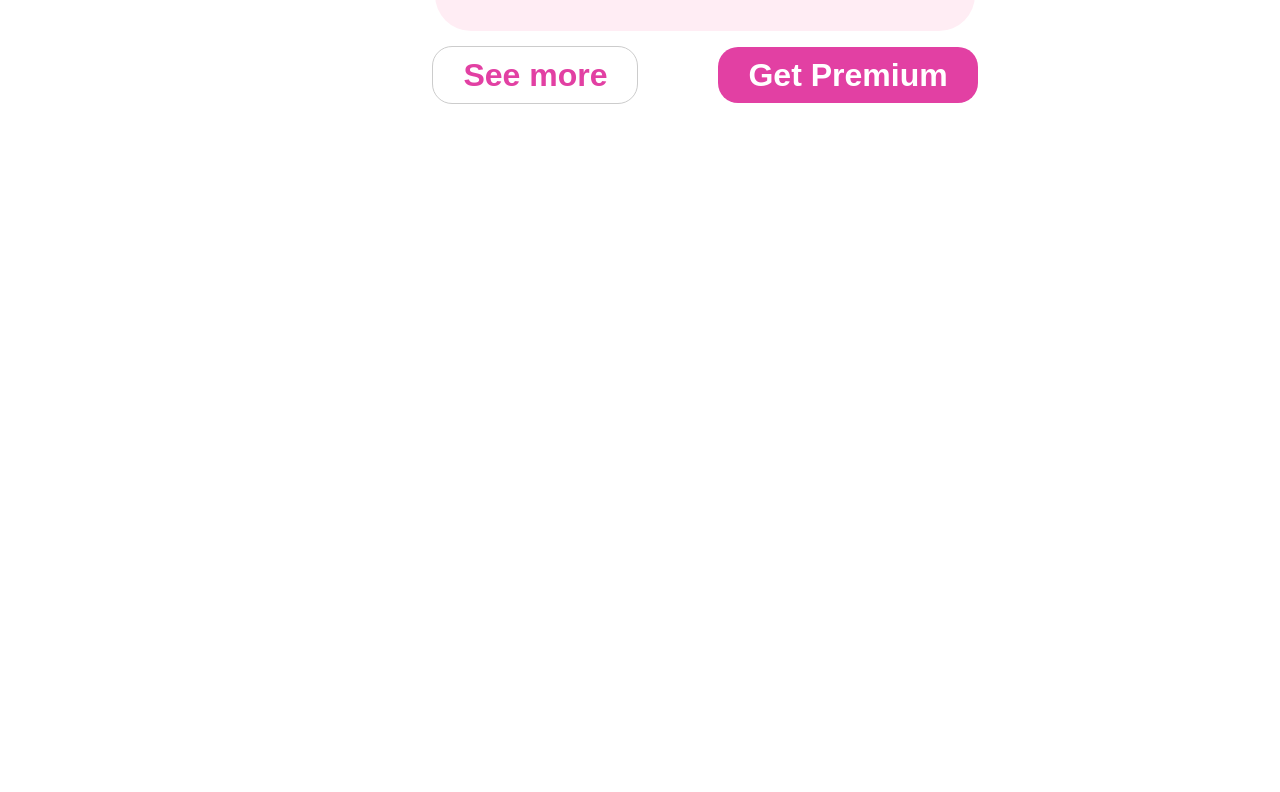
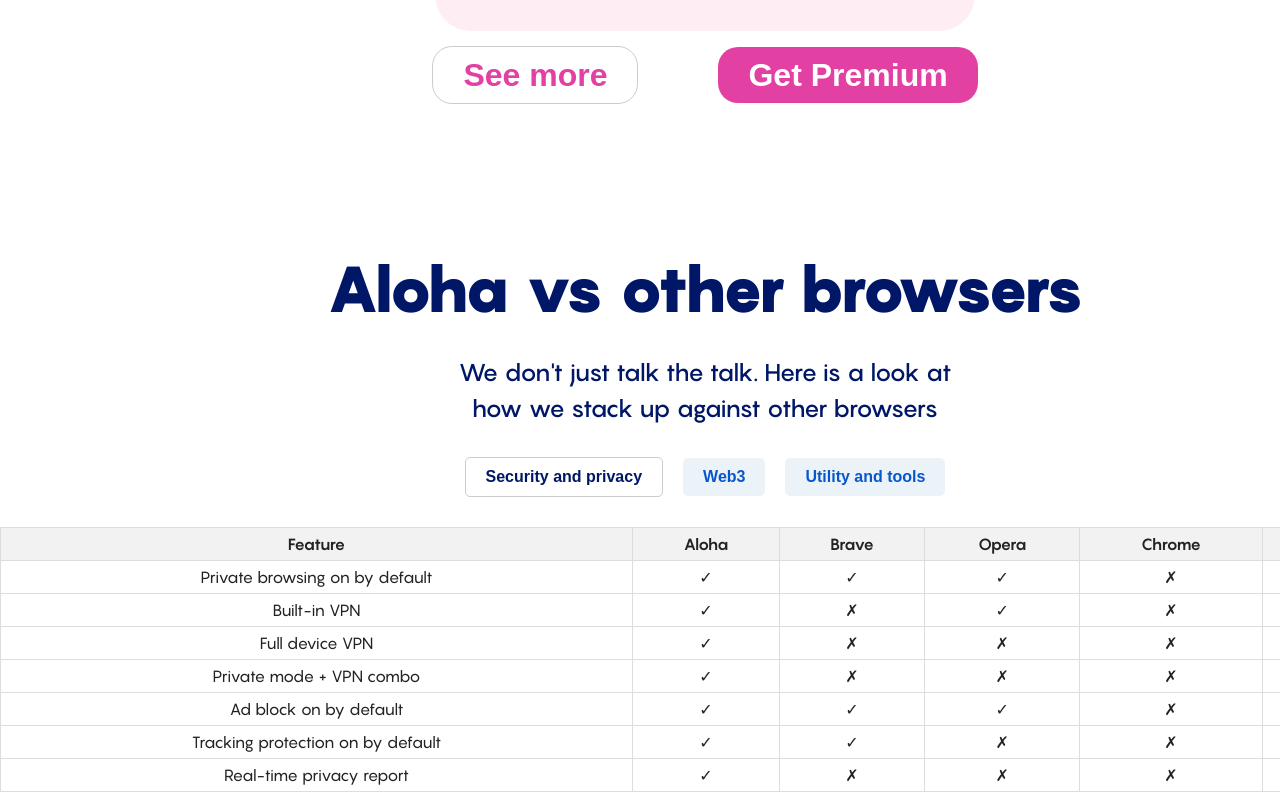
Before and after one commit to holus-bolus/aloha-browser, a Next.js app: page / in a window 1280 px wide. Shown: the part 9162-9954 px from the top of the page. Before the commit the page ends 9416 px from the top, so only its background shows below. Built offline with nearby package versions, Linux system fonts and the light colour scheme.

Commit message:
Added the comparison table

```diff
--- /dev/null
+++ b/app/components/AlohaComparison/AlohaComparison.css
@@ -0,0 +1,61 @@
+.aloha-comparison > .buttons {
+  display: flex;
+  justify-content: center;
+  align-items: center;
+}
+
+.aloha-comparison__title {
+  text-align: center;
+}
+
+.aloha-comparison__description {
+  text-align: center;
+  margin-bottom: 30px;
+}
+
+.buttons {
+  margin-bottom: 30px;
+  display: flex;
+  justify-content: space-between;
+  align-items: center;
+  gap: 20px;
+}
+
+.buttons > button {
+  background-color: #ecf3f8;
+  color: #0756cc;
+  border: none;
+  border-radius: 5px;
+  padding: 10px 20px;
+  cursor: pointer;
+  font-size: 16px;
+  font-weight: 600;
+}
+
+button.active {
+  background-color: transparent;
+  color: #001767;
+  border: 1px solid #ccc;
+}
+
+.comparison-table {
+  width: 100%;
+  border-collapse: collapse;
+  margin-top: 20px;
+}
+
+.comparison-table th,
+.comparison-table td {
+  border: 1px solid #ddd;
+  padding: 8px;
+}
+
+.comparison-table th {
+  background-color: #f2f2f2;
+  font-weight: bold;
+}
+
+.comparison-table td {
+  text-align: center;
+  font-size: 16px;
+}
--- /dev/null
+++ b/app/components/AlohaComparison/AlohaComparison.tsx
@@ -0,0 +1,208 @@
+import React, { useState } from "react";
+import "./AlohaComparison.css";
+import { Categories } from "@/app/components/AlohaComparison/types";
+
+const AlohaComparison: React.FC = () => {
+  const [category, setCategory] = useState<keyof Categories>("security");
+
+  const categories = {
+    security: [
+      {
+        feature: "Private browsing on by default",
+        aloha: true,
+        brave: true,
+        opera: true,
+        chrome: false,
+        safari: false,
+      },
+      {
+        feature: "Built-in VPN",
+        aloha: true,
+        brave: false,
+        opera: true,
+        chrome: false,
+        safari: false,
+      },
+      {
+        feature: "Full device VPN",
+        aloha: true,
+        brave: false,
+        opera: false,
+        chrome: false,
+        safari: false,
+      },
+      {
+        feature: "Private mode + VPN combo",
+        aloha: true,
+        brave: false,
+        opera: false,
+        chrome: false,
+        safari: false,
+      },
+      {
+        feature: "Ad block on by default",
+        aloha: true,
+        brave: true,
+        opera: true,
+        chrome: false,
+        safari: false,
+      },
+      {
+        feature: "Tracking protection on by default",
+        aloha: true,
+        brave: true,
+        opera: false,
+        chrome: false,
+        safari: false,
+      },
+      {
+        feature: "Real-time privacy report",
+        aloha: true,
+        brave: false,
+        opera: false,
+        chrome: false,
+        safari: true,
+      },
+    ],
+    web3: [
+      {
+        feature: "Built-in Crypto Wallet",
+        aloha: true,
+        brave: true,
+        opera: false,
+        chrome: false,
+        safari: false,
+      },
+      {
+        feature: "Support for DApps",
+        aloha: true,
+        brave: true,
+        opera: false,
+        chrome: false,
+        safari: false,
+      },
+      {
+        feature: "Blockchain-based ID",
+        aloha: false,
+        brave: true,
+        opera: false,
+        chrome: false,
+        safari: false,
+      },
+      {
+        feature: "Web3 Browsing",
+        aloha: true,
+        brave: true,
+        opera: false,
+        chrome: false,
+        safari: false,
+      },
+      {
+        feature: "Token Swapping",
+        aloha: true,
+        brave: true,
+        opera: false,
+        chrome: false,
+        safari: false,
+      },
+    ],
+    tools: [
+      {
+        feature: "Built-in Ad Blocker",
+        aloha: true,
+        brave: true,
+        opera: true,
+        chrome: false,
+        safari: false,
+      },
+      {
+        feature: "Tracking Protection",
+        aloha: true,
+        brave: true,
+        opera: true,
+        chrome: false,
+        safari: false,
+      },
+      {
+        feature: "Password Manager",
+        aloha: true,
+        brave: true,
+        opera: true,
+        chrome: false,
+        safari: true,
+      },
+      {
+        feature: "Sync Across Devices",
+        aloha: true,
+        brave: true,
+        opera: true,
+        chrome: true,
+        safari: true,
+      },
+      {
+        feature: "Customizable UI",
+        aloha: true,
+        brave: true,
+        opera: true,
+        chrome: true,
+        safari: false,
+      },
+    ],
+  };
+
+  return (
+    <section className="aloha-comparison">
+      <h2 className="title aloha-comparison__title">Aloha vs other browsers</h2>
+      <p className="description aloha-comparison__description">
+        We don't just talk the talk. Here is a look at <br />
+        how we stack up against other browsers
+      </p>
+      <div className="buttons">
+        <button
+          className={category === "security" ? "active" : ""}
+          onClick={() => setCategory("security")}
+        >
+          Security and privacy
+        </button>
+        <button
+          className={category === "web3" ? "active" : ""}
+          onClick={() => setCategory("web3")}
+        >
+          Web3
+        </button>
+        <button
+          className={category === "tools" ? "active" : ""}
+          onClick={() => setCategory("tools")}
+        >
+          Utility and tools
+        </button>
+      </div>
+      <table className="comparison-table">
+        <thead>
+          <tr>
+            <th>Feature</th>
+            <th>Aloha</th>
+            <th>Brave</th>
+            <th>Opera</th>
+            <th>Chrome</th>
+            <th>Safari</th>
+          </tr>
+        </thead>
+        <tbody>
+          {categories[category].map((item, index) => (
+            <tr key={index}>
+              <td>{item.feature}</td>
+              <td>{item.aloha ? "✓" : "✗"}</td>
+              <td>{item.brave ? "✓" : "✗"}</td>
+              <td>{item.opera ? "✓" : "✗"}</td>
+              <td>{item.chrome ? "✓" : "✗"}</td>
+              <td>{item.safari ? "✓" : "✗"}</td>
+            </tr>
+          ))}
+        </tbody>
+      </table>
+    </section>
+  );
+};
+
+export default AlohaComparison;
--- /dev/null
+++ b/app/components/AlohaComparison/types.ts
@@ -0,0 +1,14 @@
+export interface FeatureData {
+  feature: string;
+  aloha: boolean;
+  brave: boolean;
+  opera: boolean;
+  chrome: boolean;
+  safari: boolean;
+}
+
+export interface Categories {
+  security: FeatureData[];
+  web3: FeatureData[];
+  tools: FeatureData[];
+}
--- a/app/page.tsx
+++ b/app/page.tsx
@@ -6,6 +6,7 @@
 import AdditionalAdvantages from "@/app/components/AdditionalAdvantages/AdditionalAdvantages";
 import Hero from "@/app/components/Hero/Hero";
 import AlohaPremium from "@/app/components/AlohaPremium/AlohaPremium";
+import AlohaComparison from "@/app/components/AlohaComparison/AlohaComparison";
 
 export default function Home() {
   return (
@@ -16,6 +17,7 @@
       <BigPrivacy />
       <AdditionalAdvantages />
       <AlohaPremium />
+      <AlohaComparison />
     </main>
   );
 }
```
